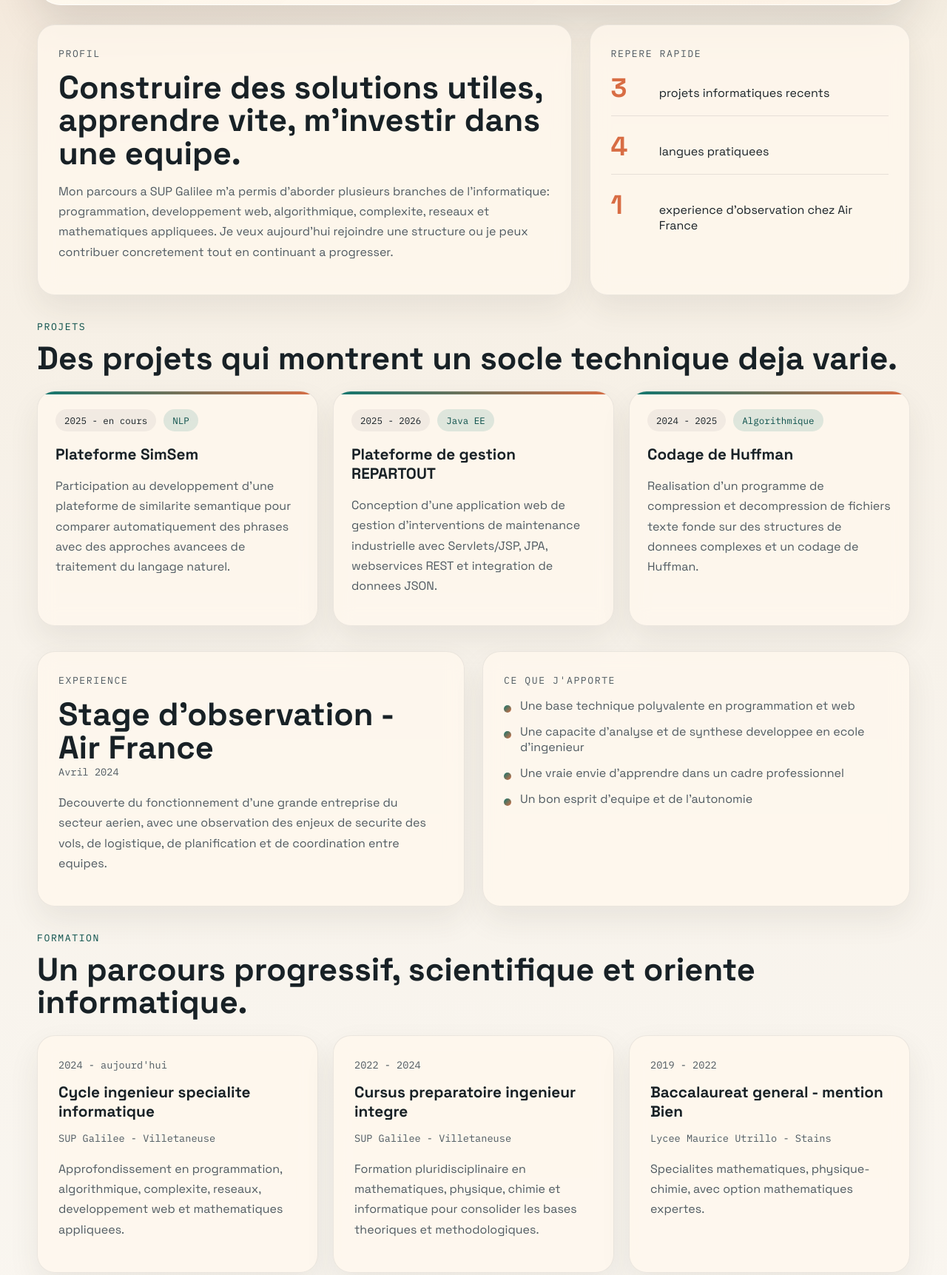
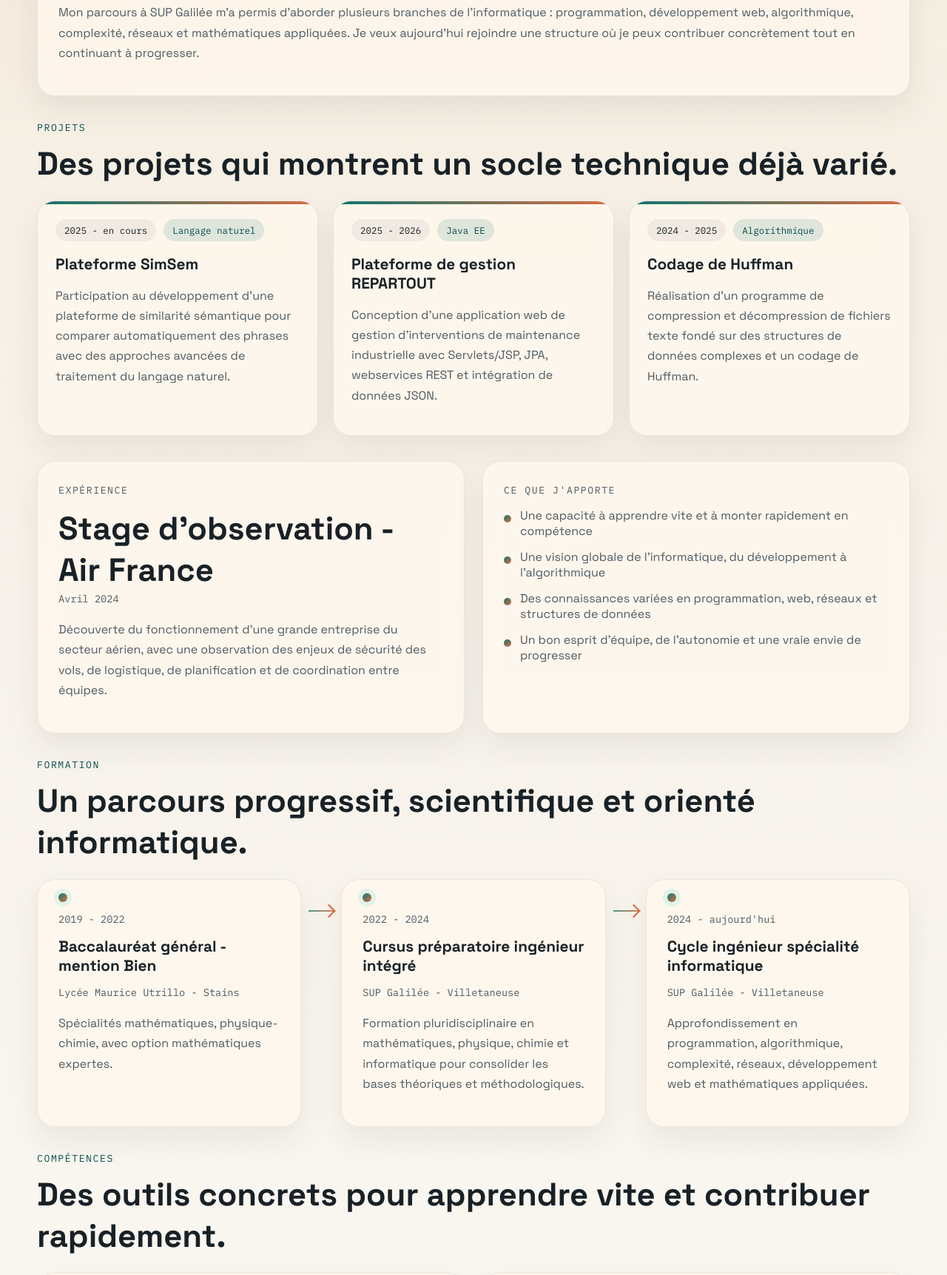
Before and after one commit to AmineGouja/aminegouja.github.io, a plain HTML site: page index.html in a window 1280 px wide. Shown: the part 964-2687 px from the top of the page at 74% size. Drawn offline with Linux system fonts and the light colour scheme.

Commit message:
Mise à jour du contenu du portfolio et de la frise de formation

```diff
--- a/index.html
+++ b/index.html
@@ -5,7 +5,7 @@
   <meta name="viewport" content="width=device-width, initial-scale=1.0">
   <meta
     name="description"
-    content="Portfolio d'Amine Gouja, eleve ingenieur en informatique a la recherche d'un stage de 2 a 4 mois entre mai et aout 2026."
+    content="Portfolio d'Amine Gouja, élève ingénieur en informatique à la recherche d'un stage de 2 à 4 mois entre mai et août 2026."
   >
   <title>Amine Gouja | Portfolio</title>
   <link rel="preconnect" href="https://fonts.googleapis.com">
@@ -27,7 +27,7 @@
         <a href="#profil">Profil</a>
         <a href="#projets">Projets</a>
         <a href="#formation">Formation</a>
-        <a href="#competences">Competences</a>
+        <a href="#competences">Compétences</a>
         <a href="#contact">Contact</a>
       </nav>
     </header>
@@ -36,16 +36,16 @@
       <section class="hero reveal">
         <div class="hero-copy">
           <p class="eyebrow">Portfolio 2026</p>
-          <h1>Eleve ingenieur en informatique, disponible pour un stage de 2 a 4 mois.</h1>
+          <h1>Élève ingénieur en informatique, disponible pour un stage de 2 à 4 mois.</h1>
           <p class="hero-text">
-            Je m'appelle Amine Gouja, je suis en deuxieme annee a SUP Galilee et je cherche
-            une experience terrain entre mai et aout 2026 pour mettre en pratique mes bases
-            en developpement, algorithmique et web.
+            Je m'appelle Amine Gouja, je suis en deuxième année à SUP Galilée et je cherche
+            une expérience terrain entre mai et août 2026 pour mettre en pratique mes bases
+            en développement, algorithmique et web.
           </p>
           <div class="hero-actions">
             <a class="button button-primary" href="#contact">Me contacter</a>
             <a class="button button-secondary" href="CV_AMINE_2026.pdf" download>
-              Telecharger le CV
+              Télécharger le CV
             </a>
           </div>
         </div>
@@ -53,20 +53,20 @@
         <aside class="hero-panel">
           <div class="status-card">
             <p class="status-label">Recherche active</p>
-            <p class="status-value">Stage ingenieur</p>
-            <p class="status-meta">Mai 2026 - Aout 2026</p>
+            <p class="status-value">Stage ingénieur</p>
+            <p class="status-meta">Mai 2026 - Août 2026</p>
           </div>
           <dl class="hero-facts">
             <div>
-              <dt>Annee</dt>
-              <dd>Cycle ingenieur informatique</dd>
+              <dt>Année</dt>
+              <dd>Cycle ingénieur informatique</dd>
             </div>
             <div>
               <dt>Localisation</dt>
               <dd>Stains, 93240</dd>
             </div>
             <div>
-              <dt>Mobilite</dt>
+              <dt>Mobilité</dt>
               <dd>Permis A2 et B</dd>
             </div>
           </dl>
@@ -76,50 +76,32 @@
       <section class="intro-grid reveal" id="profil">
         <article class="panel panel-large">
           <p class="section-tag">Profil</p>
-          <h2>Construire des solutions utiles, apprendre vite, m'investir dans une equipe.</h2>
+          <h2>Construire des solutions utiles, apprendre vite, m'investir dans une équipe.</h2>
           <p>
-            Mon parcours a SUP Galilee m'a permis d'aborder plusieurs branches de
-            l'informatique: programmation, developpement web, algorithmique, complexite,
-            reseaux et mathematiques appliquees. Je veux aujourd'hui rejoindre une
-            structure ou je peux contribuer concretement tout en continuant a progresser.
+            Mon parcours à SUP Galilée m'a permis d'aborder plusieurs branches de
+            l'informatique : programmation, développement web, algorithmique, complexité,
+            réseaux et mathématiques appliquées. Je veux aujourd'hui rejoindre une
+            structure où je peux contribuer concrètement tout en continuant à progresser.
           </p>
-        </article>
-
-        <article class="panel">
-          <p class="section-tag">Repere rapide</p>
-          <ul class="stat-list">
-            <li>
-              <span class="stat-value">3</span>
-              <span class="stat-label">projets informatiques recents</span>
-            </li>
-            <li>
-              <span class="stat-value">4</span>
-              <span class="stat-label">langues pratiquees</span>
-            </li>
-            <li>
-              <span class="stat-value">1</span>
-              <span class="stat-label">experience d'observation chez Air France</span>
-            </li>
-          </ul>
         </article>
       </section>
 
       <section class="section reveal" id="projets">
         <div class="section-heading">
           <p class="section-tag">Projets</p>
-          <h2>Des projets qui montrent un socle technique deja varie.</h2>
+          <h2>Des projets qui montrent un socle technique déjà varié.</h2>
         </div>
 
         <div class="cards-grid">
           <article class="project-card">
             <div class="project-topline">
               <span class="pill">2025 - en cours</span>
-              <span class="pill pill-accent">NLP</span>
+              <span class="pill pill-accent">Langage naturel</span>
             </div>
             <h3>Plateforme SimSem</h3>
             <p>
-              Participation au developpement d'une plateforme de similarite semantique pour
-              comparer automatiquement des phrases avec des approches avancees de traitement
+              Participation au développement d'une plateforme de similarité sémantique pour
+              comparer automatiquement des phrases avec des approches avancées de traitement
               du langage naturel.
             </p>
           </article>
@@ -132,8 +114,8 @@
             <h3>Plateforme de gestion REPARTOUT</h3>
             <p>
               Conception d'une application web de gestion d'interventions de maintenance
-              industrielle avec Servlets/JSP, JPA, webservices REST et integration de
-              donnees JSON.
+              industrielle avec Servlets/JSP, JPA, webservices REST et intégration de
+              données JSON.
             </p>
           </article>
 
@@ -144,8 +126,8 @@
             </div>
             <h3>Codage de Huffman</h3>
             <p>
-              Realisation d'un programme de compression et decompression de fichiers texte
-              fonde sur des structures de donnees complexes et un codage de Huffman.
+              Réalisation d'un programme de compression et décompression de fichiers texte
+              fondé sur des structures de données complexes et un codage de Huffman.
             </p>
           </article>
         </div>
@@ -153,23 +135,23 @@
 
       <section class="section section-split reveal">
         <article class="panel">
-          <p class="section-tag">Experience</p>
+          <p class="section-tag">Expérience</p>
           <h2>Stage d'observation - Air France</h2>
           <p class="timeline">Avril 2024</p>
           <p>
-            Decouverte du fonctionnement d'une grande entreprise du secteur aerien, avec une
-            observation des enjeux de securite des vols, de logistique, de planification et
-            de coordination entre equipes.
+            Découverte du fonctionnement d'une grande entreprise du secteur aérien, avec une
+            observation des enjeux de sécurité des vols, de logistique, de planification et
+            de coordination entre équipes.
           </p>
         </article>
 
         <article class="panel">
           <p class="section-tag">Ce que j'apporte</p>
           <ul class="check-list">
-            <li>Une base technique polyvalente en programmation et web</li>
-            <li>Une capacite d'analyse et de synthese developpee en ecole d'ingenieur</li>
-            <li>Une vraie envie d'apprendre dans un cadre professionnel</li>
-            <li>Un bon esprit d'equipe et de l'autonomie</li>
+            <li>Une capacité à apprendre vite et à monter rapidement en compétence</li>
+            <li>Une vision globale de l'informatique, du développement à l'algorithmique</li>
+            <li>Des connaissances variées en programmation, web, réseaux et structures de données</li>
+            <li>Un bon esprit d'équipe, de l'autonomie et une vraie envie de progresser</li>
           </ul>
         </article>
       </section>
@@ -177,36 +159,40 @@
       <section class="section reveal" id="formation">
         <div class="section-heading">
           <p class="section-tag">Formation</p>
-          <h2>Un parcours progressif, scientifique et oriente informatique.</h2>
+          <h2>Un parcours progressif, scientifique et orienté informatique.</h2>
         </div>
 
-        <div class="timeline-list">
+        <div class="timeline-list timeline-journey">
           <article class="timeline-card">
-            <p class="timeline-date">2024 - aujourd'hui</p>
-            <h3>Cycle ingenieur specialite informatique</h3>
-            <p class="timeline-place">SUP Galilee - Villetaneuse</p>
+            <p class="timeline-date">2019 - 2022</p>
+            <h3>Baccalauréat général - mention Bien</h3>
+            <p class="timeline-place">Lycée Maurice Utrillo - Stains</p>
             <p>
-              Approfondissement en programmation, algorithmique, complexite, reseaux,
-              developpement web et mathematiques appliquees.
+              Spécialités mathématiques, physique-chimie, avec option mathématiques expertes.
             </p>
           </article>
 
+          <div class="timeline-arrow" aria-hidden="true"></div>
+
           <article class="timeline-card">
             <p class="timeline-date">2022 - 2024</p>
-            <h3>Cursus preparatoire ingenieur integre</h3>
-            <p class="timeline-place">SUP Galilee - Villetaneuse</p>
+            <h3>Cursus préparatoire ingénieur intégré</h3>
+            <p class="timeline-place">SUP Galilée - Villetaneuse</p>
             <p>
-              Formation pluridisciplinaire en mathematiques, physique, chimie et informatique
-              pour consolider les bases theoriques et methodologiques.
+              Formation pluridisciplinaire en mathématiques, physique, chimie et informatique
+              pour consolider les bases théoriques et méthodologiques.
             </p>
           </article>
 
+          <div class="timeline-arrow" aria-hidden="true"></div>
+
           <article class="timeline-card">
-            <p class="timeline-date">2019 - 2022</p>
-            <h3>Baccalaureat general - mention Bien</h3>
-            <p class="timeline-place">Lycee Maurice Utrillo - Stains</p>
+            <p class="timeline-date">2024 - aujourd'hui</p>
+            <h3>Cycle ingénieur spécialité informatique</h3>
+            <p class="timeline-place">SUP Galilée - Villetaneuse</p>
             <p>
-              Specialites mathematiques, physique-chimie, avec option mathematiques expertes.
+              Approfondissement en programmation, algorithmique, complexité, réseaux,
+              développement web et mathématiques appliquées.
             </p>
           </article>
         </div>
@@ -214,7 +200,7 @@
 
       <section class="section reveal" id="competences">
         <div class="section-heading">
-          <p class="section-tag">Competences</p>
+          <p class="section-tag">Compétences</p>
           <h2>Des outils concrets pour apprendre vite et contribuer rapidement.</h2>
         </div>
 
@@ -250,7 +236,7 @@
           <article class="panel">
             <h3>Langues</h3>
             <ul class="language-list">
-              <li><span>Francais</span><strong>Courant</strong></li>
+              <li><span>Français</span><strong>Courant</strong></li>
               <li><span>Anglais</span><strong>B2</strong></li>
               <li><span>Espagnol</span><strong>B1</strong></li>
               <li><span>Arabe</span><strong>Courant</strong></li>
@@ -258,17 +244,17 @@
           </article>
 
           <article class="panel">
-            <h3>Soft skills & interets</h3>
+            <h3>Soft skills & intérêts</h3>
             <ul class="chip-list">
               <li>Esprit d'analyse</li>
               <li>Communication</li>
-              <li>Travail d'equipe</li>
-              <li>Curiosite</li>
+              <li>Travail d'équipe</li>
+              <li>Curiosité</li>
               <li>Autonomie</li>
               <li>Rugby</li>
               <li>Basketball</li>
               <li>Boxe</li>
-              <li>Karate</li>
+              <li>Karaté</li>
               <li>Cuisine</li>
               <li>Automobile</li>
             </ul>
@@ -279,10 +265,10 @@
       <section class="contact-section reveal" id="contact">
         <div class="contact-card">
           <p class="section-tag">Contact</p>
-          <h2>Disponible pour echanger sur un stage ou une opportunite en developpement.</h2>
+          <h2>Disponible pour échanger sur un stage ou une opportunité en développement.</h2>
           <p>
-            Si mon profil correspond a ce que vous recherchez, vous pouvez me contacter par
-            mail ou par telephone. Le CV complet reste egalement accessible au format PDF.
+            Si mon profil correspond à ce que vous recherchez, vous pouvez me contacter par
+            mail ou par téléphone. Le CV complet reste également accessible au format PDF.
           </p>
           <div class="contact-links">
             <a href="mailto:goujaamine3@gmail.com">goujaamine3@gmail.com</a>
--- a/styles.css
+++ b/styles.css
@@ -177,12 +177,12 @@ main {
 .intro-grid h2,
 .contact-card h2 {
   margin: 0;
-  line-height: 1.02;
 }
 
 .hero h1 {
-  max-width: 12ch;
-  font-size: clamp(2.8rem, 7vw, 5.5rem);
+  max-width: 14ch;
+  font-size: clamp(2.1rem, 4.6vw, 3.9rem);
+  line-height: 1.08;
 }
 
 .hero-text {
@@ -299,7 +299,7 @@ main {
 
 .intro-grid {
   display: grid;
-  grid-template-columns: minmax(0, 1.25fr) minmax(280px, 0.75fr);
+  grid-template-columns: 1fr;
   gap: 24px;
 }
 
@@ -335,38 +335,12 @@ main {
   min-height: 100%;
 }
 
-.stat-list,
 .check-list,
 .chip-list,
 .language-list {
   padding: 0;
   margin: 0;
   list-style: none;
-}
-
-.stat-list {
-  display: grid;
-  gap: 18px;
-}
-
-.stat-list li {
-  display: flex;
-  align-items: baseline;
-  gap: 14px;
-  padding-bottom: 14px;
-  border-bottom: 1px solid var(--line);
-}
-
-.stat-list li:last-child {
-  padding-bottom: 0;
-  border-bottom: 0;
-}
-
-.stat-value {
-  min-width: 2.2ch;
-  color: var(--highlight);
-  font-size: 2.25rem;
-  font-weight: 700;
 }
 
 .section {
@@ -458,8 +432,51 @@ main {
   grid-template-columns: repeat(3, minmax(0, 1fr));
 }
 
+.timeline-journey {
+  grid-template-columns: minmax(0, 1fr) 54px minmax(0, 1fr) 54px minmax(0, 1fr);
+  align-items: start;
+  gap: 0;
+}
+
 .timeline-card {
   position: relative;
+}
+
+.timeline-journey .timeline-card {
+  min-height: 100%;
+  padding-top: 42px;
+}
+
+.timeline-journey .timeline-card::before {
+  content: "";
+  position: absolute;
+  top: 18px;
+  left: 28px;
+  width: 12px;
+  height: 12px;
+  border-radius: 50%;
+  background: linear-gradient(135deg, var(--accent), var(--highlight));
+  box-shadow: 0 0 0 6px rgba(212, 239, 232, 0.72);
+}
+
+.timeline-arrow {
+  position: relative;
+  align-self: start;
+  height: 2px;
+  margin: 42px 10px 0;
+  background: linear-gradient(90deg, rgba(15, 118, 110, 0.75), rgba(216, 109, 68, 0.85));
+}
+
+.timeline-arrow::after {
+  content: "";
+  position: absolute;
+  top: 50%;
+  right: 0;
+  width: 11px;
+  height: 11px;
+  border-top: 2px solid var(--highlight);
+  border-right: 2px solid var(--highlight);
+  transform: translateY(-50%) rotate(45deg);
 }
 
 .timeline-date {
@@ -569,6 +586,19 @@ main {
     grid-template-columns: 1fr;
   }
 
+  .timeline-journey {
+    gap: 20px;
+  }
+
+  .timeline-journey .timeline-card {
+    padding-top: 28px;
+  }
+
+  .timeline-journey .timeline-card::before,
+  .timeline-arrow {
+    display: none;
+  }
+
   .site-header {
     position: static;
     border-radius: 24px;
```
